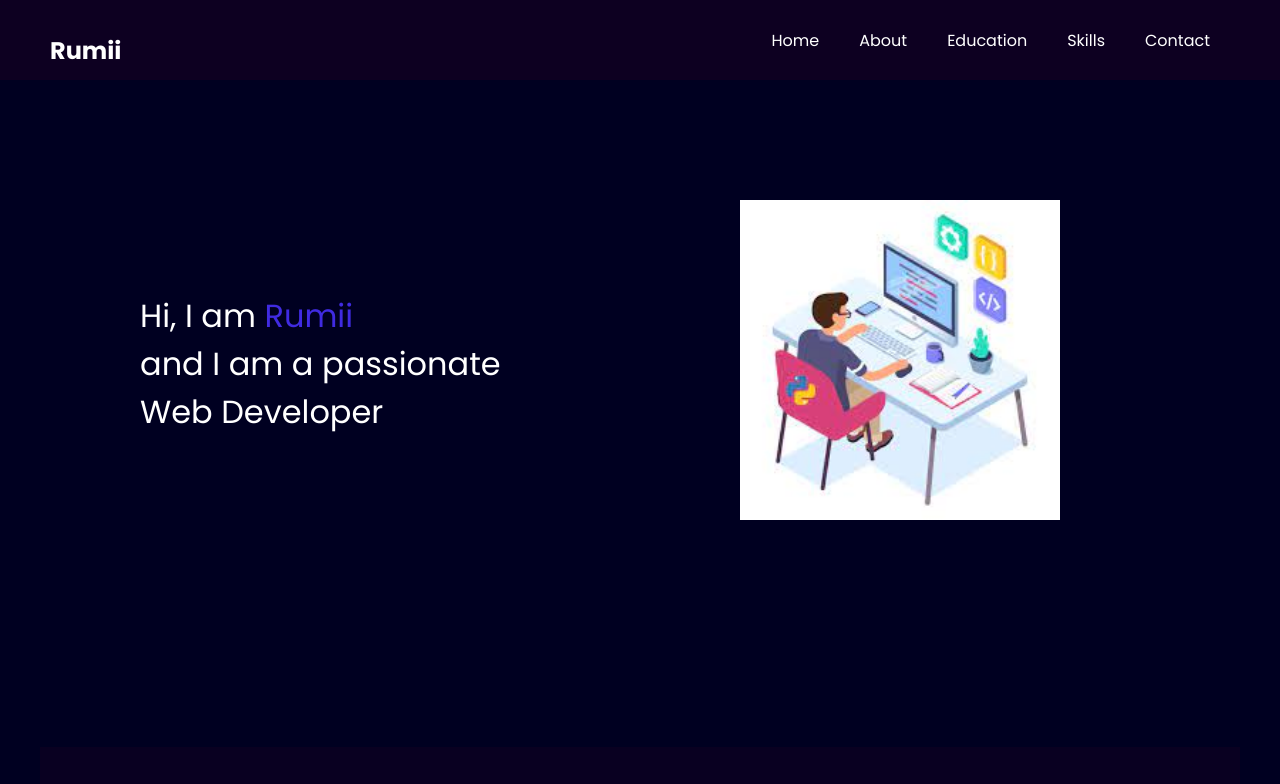
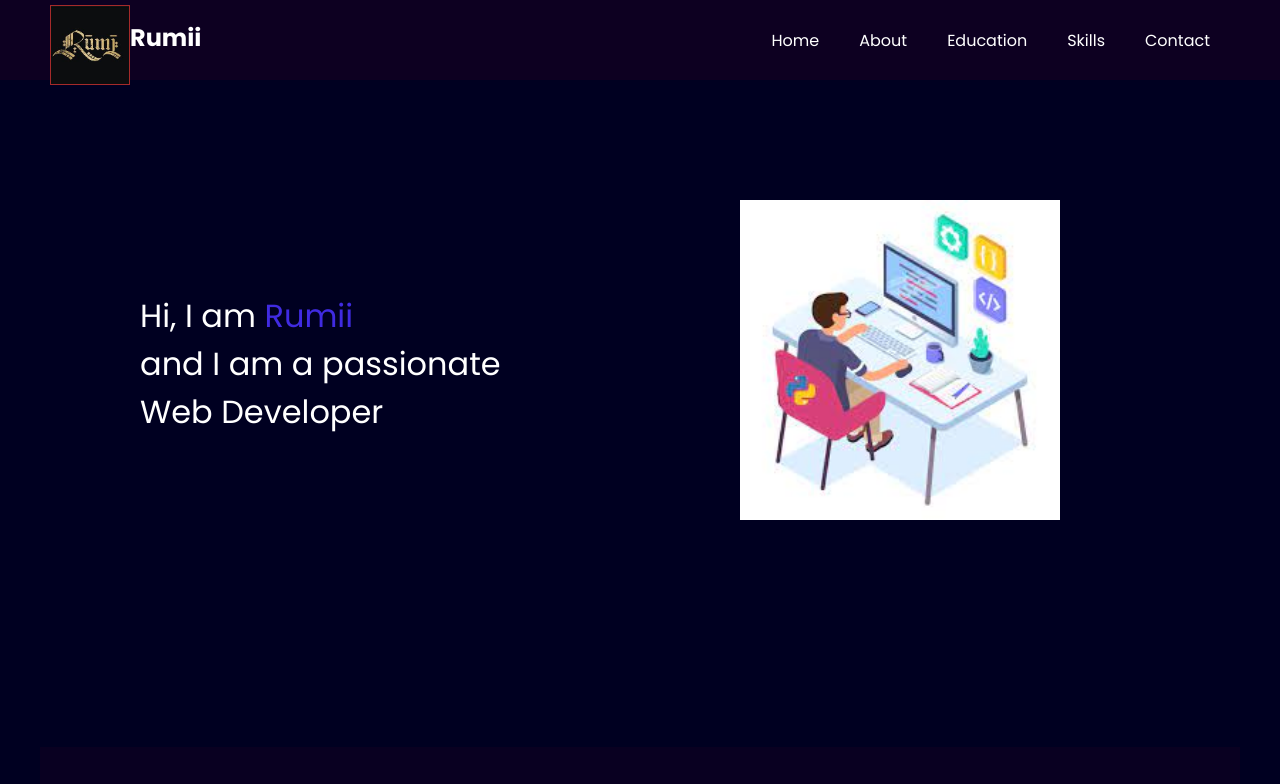
Before and after one commit to 2021331010/Rumi-protfolio, a plain HTML site: page index.html in a window 1280 px wide. Shown: the top 784 px of the page. Drawn offline with Linux system fonts and the light colour scheme.

Commit message:
Update index.html

```diff
--- a/index.html
+++ b/index.html
@@ -16,7 +16,11 @@
 <body>
   <header>
     <nav>
+     <div class="rumi">
+
+      <div class="left-logo"><img src="rumi3.jpg" alt=""></div>
       <div class="left">Rumii</div>
+      </div>
       <div class="right">
         <ul>
           <li><a href="#home">Home</a></li>
```
